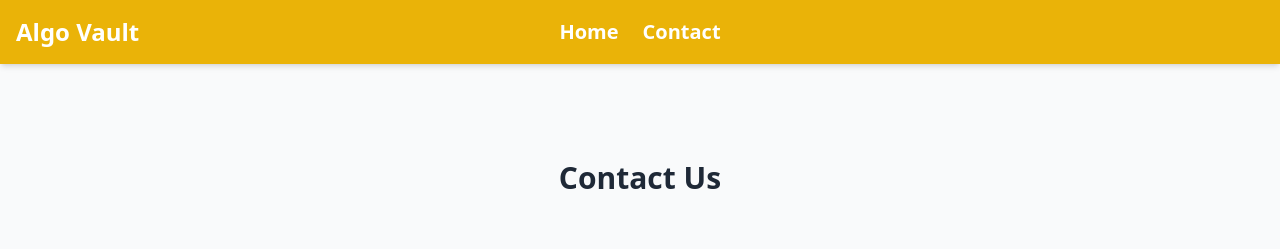
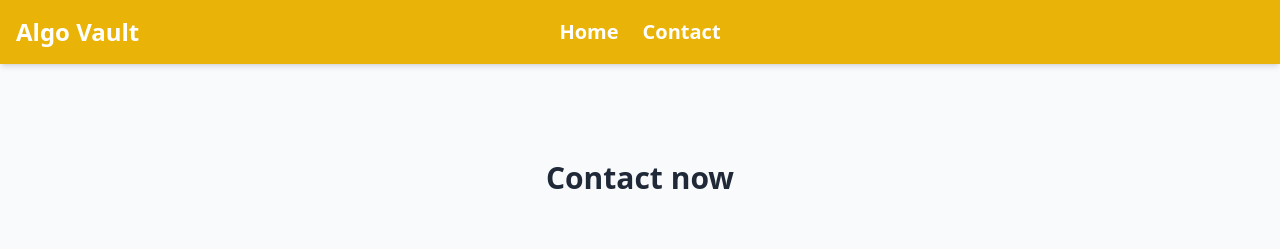
Before and after one commit to Tahmeedzam/algoVaultWebsite, a plain HTML site: page contact.html in a window 1280 px wide. Shown: the top 249 px of the page. Drawn offline with nearby package versions, Linux system fonts and the light colour scheme.

Commit message:
links bugs

```diff
--- a/contact.html
+++ b/contact.html
@@ -35,7 +35,7 @@
 
   <!-- Contact Section -->
   <section class="container mx-auto px-6 py-24 flex flex-col items-center space-y-8">
-    <h2 class="text-3xl font-bold text-gray-800 mb-6">Contact Us</h2>
+    <h2 class="text-3xl font-bold text-gray-800 mb-6">Contact now</h2>
 
     <!-- Personal Card -->
     <div class="bg-white shadow-lg rounded-xl p-6 w-full max-w-md hover:shadow-xl transition">
```
Also changed, not shown: public/well-known/assetlinks.json (renamed from public/.well-known/assetlinks.json).
